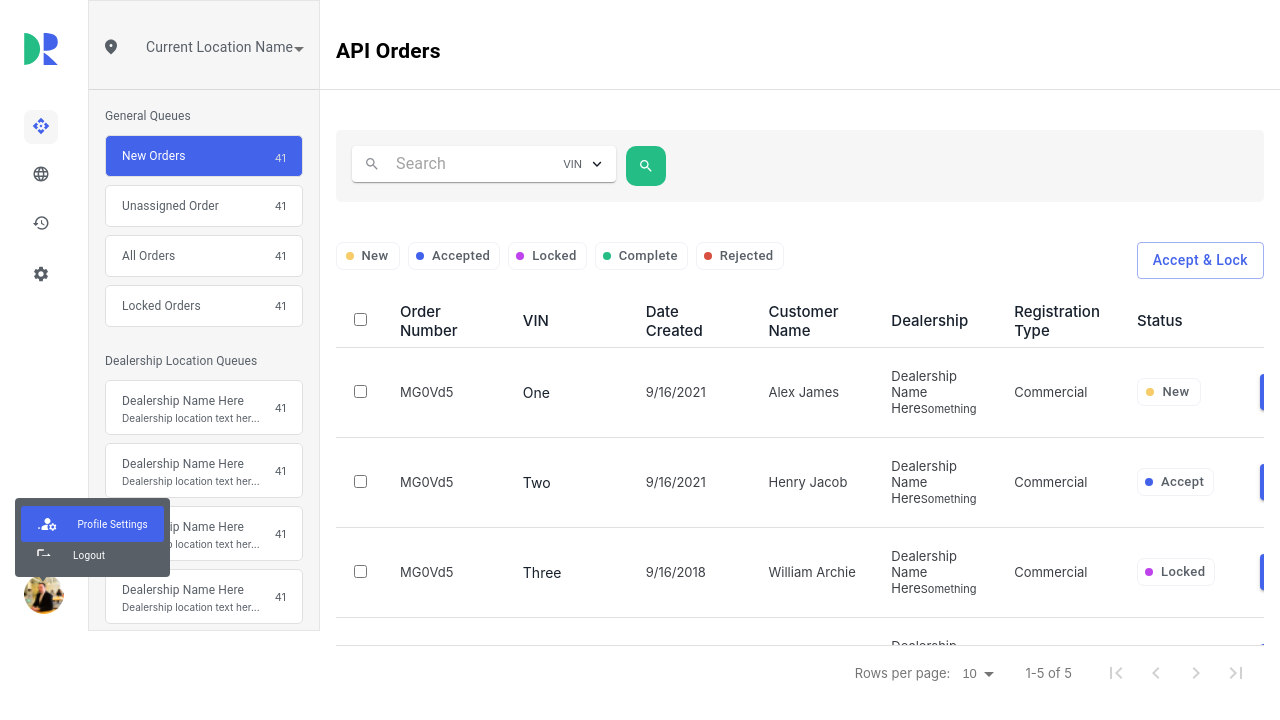
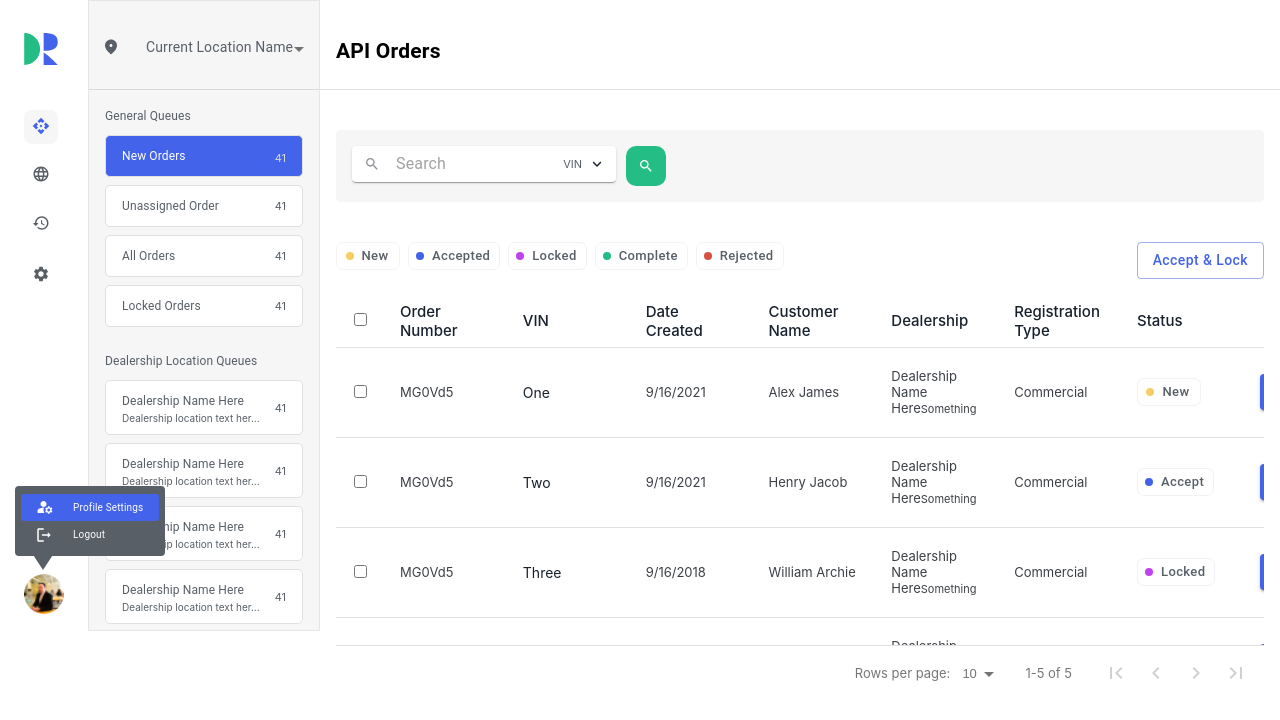
Before and after one commit to sadiq5566/dr-portal-mui-pagination, a React (Create React App) app: page / in a window 1280 px wide. Both pictures are taken after a click on the button 44 px from the left and 594 px from the top of the page. Shown: the top 720 px of the page. Built offline with nearby package versions, Linux system fonts and the light colour scheme.

Commit message:
changes in modal

```diff
--- a/src/Components/Modal/index.tsx
+++ b/src/Components/Modal/index.tsx
@@ -61,18 +61,84 @@ const useStyles: any = makeStyles({
   }
 });
 
-const ChildModal = () => {
+export default function NestedModal() {
   const [open, setOpen] = React.useState(false);
+  const [tinyModal, setTinyModal] = React.useState(false);
   const handleOpen = () => {
     setOpen(true);
   };
   const handleClose = () => {
     setOpen(false);
   };
+  const openTinyModal = () => {
+    setTinyModal(true);
+  };
+  const closeTinyModal = () => {
+    setTinyModal(false);
+  };
   const classes = useStyles();
   return (
     <React.Fragment>
-      <div onClick={handleOpen}>.</div>
+      <div>
+        <Box>
+          <Tooltip title="Profile setting">
+            <IconButton
+              onClick={openTinyModal}
+              size="small"
+              sx={{
+                padding: "0px"
+              }}
+            >
+              <Avatar src={ProfileImg} />
+            </IconButton>
+          </Tooltip>
+        </Box>
+        <Menu
+          open={tinyModal}
+          onClose={closeTinyModal}
+          PaperProps={{
+            elevation: 0,
+            sx: {
+              backgroundColor: "#585F67",
+              overflow: "visible",
+              top: "486px !important",
+              left: "15px !important",
+              "&:after": {
+                content: '""',
+                display: "block",
+                position: "absolute",
+                width: 0,
+                height: 0,
+                borderLeft: "17px solid transparent",
+                borderRight: "17px solid transparent",
+                borderTop: "26px solid #585F67",
+                top: "58px",
+                left: "11px",
+                padding: "0"
+              }
+            }
+          }}
+          transformOrigin={{ horizontal: "right", vertical: "top" }}
+          anchorOrigin={{ horizontal: "right", vertical: "bottom" }}
+        >
+          <MenuItem
+            onClick={handleOpen}
+            className={`${classes.profileBg} ${classes.profileTextColor} ${classes.profileContent}`}
+          >
+            <ListItemIcon>
+              <ProfileSvg />
+            </ListItemIcon>
+            <Typography variant="body4">Profile Settings</Typography>
+          </MenuItem>
+
+          <MenuItem className={`${classes.profileTextColor} ${classes.profileContent}`}>
+            <ListItemIcon>
+              <LogoutSvg />
+            </ListItemIcon>
+            <Typography variant="body4"> Logout</Typography>
+          </MenuItem>
+        </Menu>
+      </div>
       <Modal hideBackdrop open={open} onClose={handleClose}>
         <Box sx={style}>
           <Box sx={{ display: "flex", justifyContent: "space-between" }} py={1}>
@@ -173,77 +239,4 @@ const ChildModal = () => {
       </Modal>
     </React.Fragment>
   );
-};
-
-export default function NestedModal() {
-  const [open, setOpen] = React.useState(false);
-  const handleOpen = () => {
-    setOpen(true);
-  };
-  const handleClose = () => {
-    setOpen(false);
-  };
-  const classes = useStyles();
-  return (
-    <div>
-      <Box>
-        <Tooltip title="Profile setting">
-          <IconButton
-            onClick={handleOpen}
-            size="small"
-            sx={{
-              padding: "0px"
-            }}
-          >
-            <Avatar src={ProfileImg} />
-          </IconButton>
-        </Tooltip>
-      </Box>
-      <Menu
-        open={open}
-        onClose={handleClose}
-        PaperProps={{
-          elevation: 0,
-          sx: {
-            backgroundColor: "#585F67",
-            overflow: "visible",
-            top: "498px !important",
-            left: "15px !important",
-            "&:after": {
-              content: '""',
-              display: "block",
-              position: "absolute",
-              width: 0,
-              height: 0,
-              borderLeft: "17px solid transparent",
-              borderRight: "17px solid transparent",
-              borderTop: "26px solid #585F67",
-              top: "58px",
-              left: "11px",
-              padding: "0"
-            }
-          }
-        }}
-        transformOrigin={{ horizontal: "right", vertical: "top" }}
-        anchorOrigin={{ horizontal: "right", vertical: "bottom" }}
-      >
-        <MenuItem
-          className={`${classes.profileBg} ${classes.profileTextColor} ${classes.profileContent}`}
-        >
-          <ChildModal />
-          <ListItemIcon>
-            <ProfileSvg />
-          </ListItemIcon>
-          <Typography variant="body4">Profile Settings</Typography>
-        </MenuItem>
-
-        <MenuItem className={`${classes.profileTextColor} ${classes.profileContent}`}>
-          <ListItemIcon>
-            <LogoutSvg />
-          </ListItemIcon>
-          <Typography variant="body4"> Logout</Typography>
-        </MenuItem>
-      </Menu>
-    </div>
-  );
 }
```
